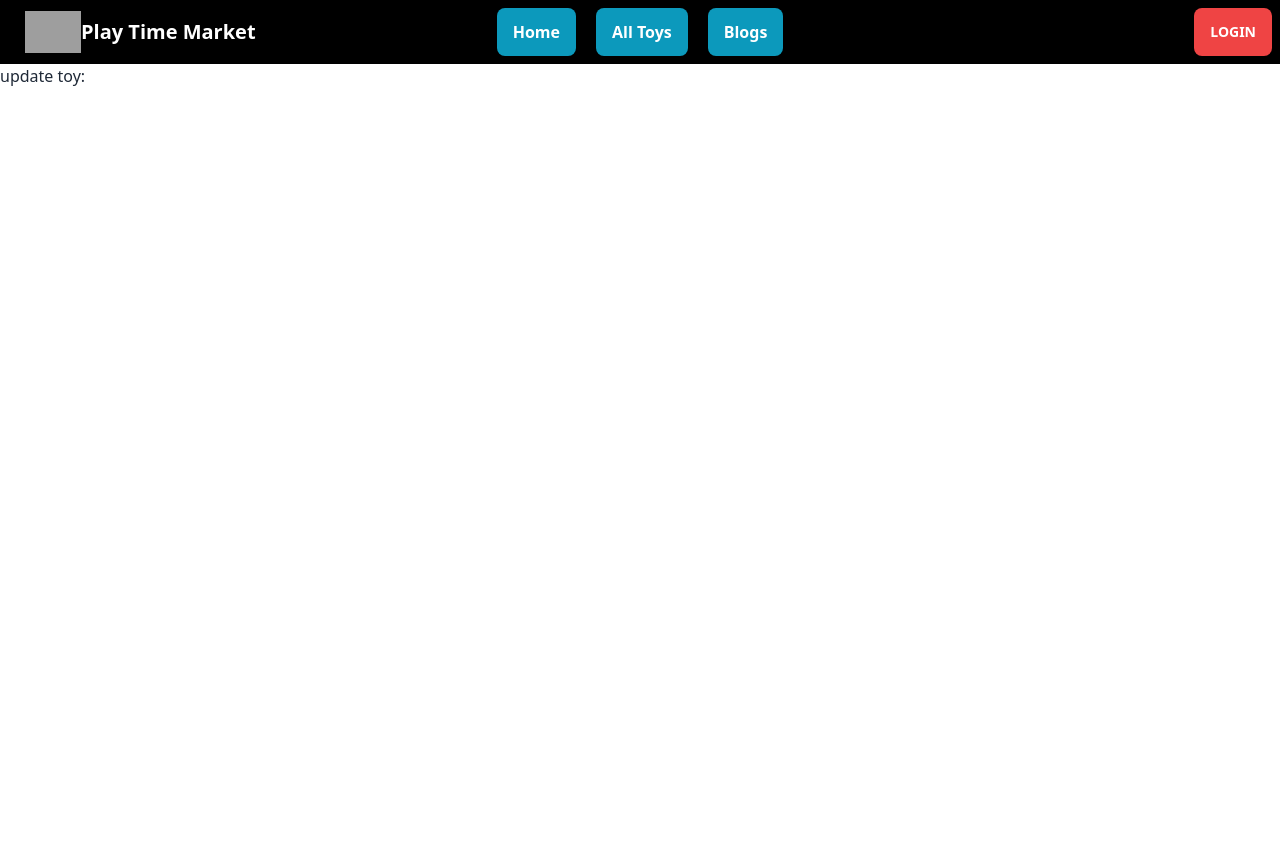
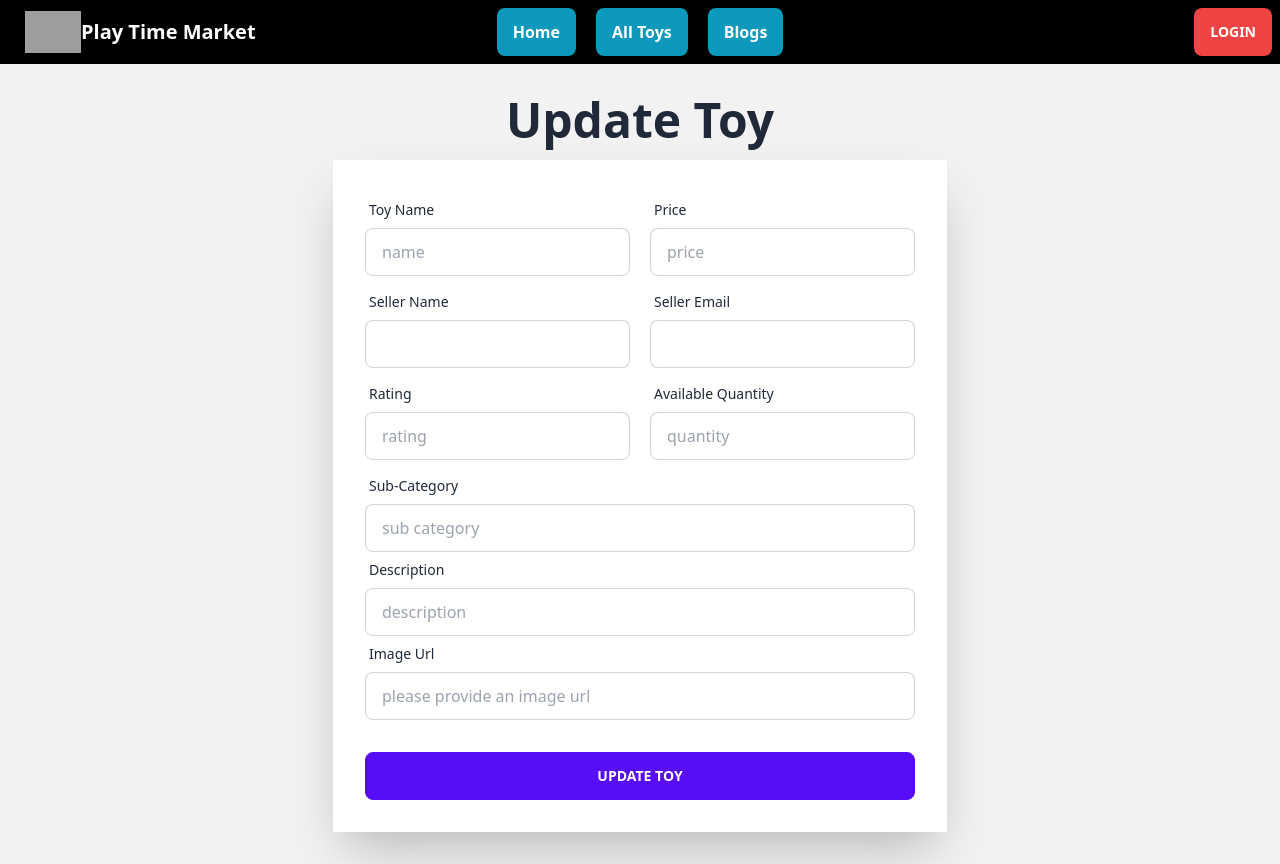
Before and after one commit to tanbin0001/Play-Time-Market-Client, a React (Vite) app: page /updateToy/1 in a window 1280 px wide. Before the commit the page ends 800 px from the top, so only its background shows below. Built offline with nearby package versions, Linux system fonts and the light colour scheme; no server answers; grey boxes are pictures that could not be loaded.

Commit message:
delete method added

```diff
--- a/package.json
+++ b/package.json
@@ -19,7 +19,8 @@
     "react-router-dom": "^6.11.2",
     "react-tabs": "^6.0.1",
     "react-toastify": "^9.1.3",
-    "sort-by": "^1.2.0"
+    "sort-by": "^1.2.0",
+    "sweetalert2": "^11.7.5"
   },
   "devDependencies": {
     "@types/react": "^18.0.28",
--- a/src/components/AddToy/AddToy.jsx
+++ b/src/components/AddToy/AddToy.jsx
@@ -1,5 +1,6 @@
 import React, { useContext } from 'react';
 import { AuthContext } from '../../AuthProvider/AuthProviders';
+import Swal from 'sweetalert2';
 
 const AddToy = () => {
     const { user } = useContext(AuthContext);
@@ -21,7 +22,7 @@ const AddToy = () => {
             name, price, toy_description, image, seller_email, seller_name, rating, available_quantity, subCategory
         }
 
-        console.log(newToy);
+
         //send data to the server
         fetch('http://localhost:5000/newToy', {
             method: 'POST',
@@ -35,6 +36,15 @@ const AddToy = () => {
             .then(data => {
                 console.log(data);
             })
+        form.reset()
+        Swal.fire({
+
+            icon: 'success',
+            title: 'Your work has been saved',
+            showConfirmButton: false,
+            timer: 1500
+        })
+
     }
     return (
         <div>
--- a/src/components/MyToys/MyToys.jsx
+++ b/src/components/MyToys/MyToys.jsx
@@ -2,6 +2,8 @@ import React, { useContext, useEffect, useState } from 'react';
 import { AuthContext } from '../../AuthProvider/AuthProviders';
 import { Link } from 'react-router-dom';
 import UpdateToy from '../UpdateToy/UpdateToy';
+
+import Swal from 'sweetalert2';
 
 const MyToys = () => {
     const { user } = useContext(AuthContext);
@@ -13,7 +15,44 @@ const MyToys = () => {
             .then(res => res.json())
             .then(data => setMyToys(data))
 
-    }, [])
+    }, [url, myToys]);
+
+    const handleDelete = id => {
+        Swal.fire({
+            imageUrl: 'https://68.media.tumblr.com/b3e482dc5046a497ad526a423e26c4e3/tumblr_otmbl0ffWh1ud1moyo1_500.gif',
+            imageWidth: 400,
+            imageHeight: 200,
+            title: 'Are you sure?',
+            text: "Deleted toy won't be reverted!",
+            icon: 'warning',
+
+            showCancelButton: true,
+            confirmButtonColor: '#3085d6',
+            cancelButtonColor: '#d33',
+            confirmButtonText: 'Yes, delete it!'
+        }).then((result) => {
+            if (result.isConfirmed) {
+
+
+                fetch(`http://localhost:5000/myToys/${id}`, {
+                    method: 'DELETE',
+
+                })
+                    .then(res => res.json())
+                    .then(data => {
+                        console.log(data);
+                        if (data.deletedCount > 0) {
+
+                            Swal.fire(
+                                'Deleted!',
+                                'Your toy has been deleted.',
+                                'success'
+                            )
+                        }
+                    })
+            }
+        })
+    }
     return (
         <div>
             <div className="overflow-x-auto w-full">
--- a/src/components/UpdateToy/UpdateToy.jsx
+++ b/src/components/UpdateToy/UpdateToy.jsx
@@ -1,7 +1,9 @@
-import React, { useEffect, useState } from 'react';
+import React, { useContext, useEffect, useState } from 'react';
 import { useParams } from 'react-router-dom';
+import { AuthContext } from '../../AuthProvider/AuthProviders';
 
 const UpdateToy = () => {
+    const { user } = useContext(AuthContext);
     const [toy, setToy] = useState([])
     console.log(toy);
     const { id } = useParams();
@@ -12,11 +14,93 @@ const UpdateToy = () => {
                 setToy(data)
             })
     }, [id]);
+
+    const { name, rating, subCategory, image } = toy;
     console.log(id);
 
     return (
         <div>
-            <h1>update toy: {toy.name} </h1>
+            <div>
+                <div className="hero min-h-screen bg-base-200">
+                    <div className="hero-content flex-col  ">
+                        <div className="text-center ">
+                            <h1 className="text-5xl font-bold">Update Toy</h1>
+
+                        </div>
+                        <div className="card  w-full rounded-none  shadow-2xl bg-base-100">
+                            <form className="card-body">
+                                <div className='flex justify-between space-x-5'>
+                                    <div className="form-control">
+                                        <label className="label">
+                                            <span className="label-text">Toy Name</span>
+                                        </label>
+                                        <input type="text" placeholder="name" value={name} name="name" className="input input-bordered" />
+                                    </div>
+                                    <div className="form-control">
+                                        <label className="label">
+                                            <span className="label-text"> Price</span>
+                                        </label>
+                                        <input type="text" placeholder="price" name='price' className="input input-bordered" />
+
+                                    </div>
+                                </div>
+                                <div className='flex justify-between space-x-5'>
+                                    <div className="form-control">
+                                        <label className="label">
+                                            <span className="label-text">Seller Name</span>
+                                        </label>
+                                        {
+                                            <input type="text" value={user?.displayName} name="seller_name" className="input input-bordered" />
+                                        }
+                                    </div>
+                                    <div className="form-control">
+                                        <label className="label">
+                                            <span className="label-text"> Seller Email</span>
+                                        </label>
+                                        {
+                                            <input type="text" value={user?.email} name='seller_email' className="input input-bordered" />
+                                        }
+
+                                    </div>
+                                </div>
+                                <div className='flex justify-between space-x-5'>
+                                    <div className="form-control">
+                                        <label className="label">
+                                            <span className="label-text">Rating</span>
+                                        </label>
+                                        <input type="text" placeholder="rating" value={rating} name="rating" className="input input-bordered" />
+                                    </div>
+                                    <div className="form-control">
+                                        <label className="label">
+                                            <span className="label-text"> Available Quantity</span>
+                                        </label>
+                                        <input type="text" placeholder="quantity" name='available_quantity' className="input input-bordered" />
+
+                                    </div>
+                                </div>
+                                <div className="form-control">
+                                    <label className="label">
+                                        <span className="label-text">Sub-Category</span>
+                                    </label>
+                                    <input type="text" value={subCategory} placeholder="sub category" name="subCategory" className="input input-bordered" />
+                                    <label className="label">
+                                        <span className="label-text">Description</span>
+                                    </label>
+                                    <input type="text" placeholder="description" name="description" className="input input-bordered" />
+                                    <label className="label">
+                                        <span className="label-text">Image Url</span>
+                                    </label>
+                                    <input type="text" value={image} placeholder="please provide an image url" name='image' className="input input-bordered" />
+
+                                </div>
+                                <div className="form-control mt-6">
+                                    <button className="btn btn-primary">Update Toy</button>
+                                </div>
+                            </form>
+                        </div>
+                    </div>
+                </div>
+            </div>
         </div>
     );
 };
```
Also changed, not shown: 1 other file (tests, documents, lock files or other folders).
